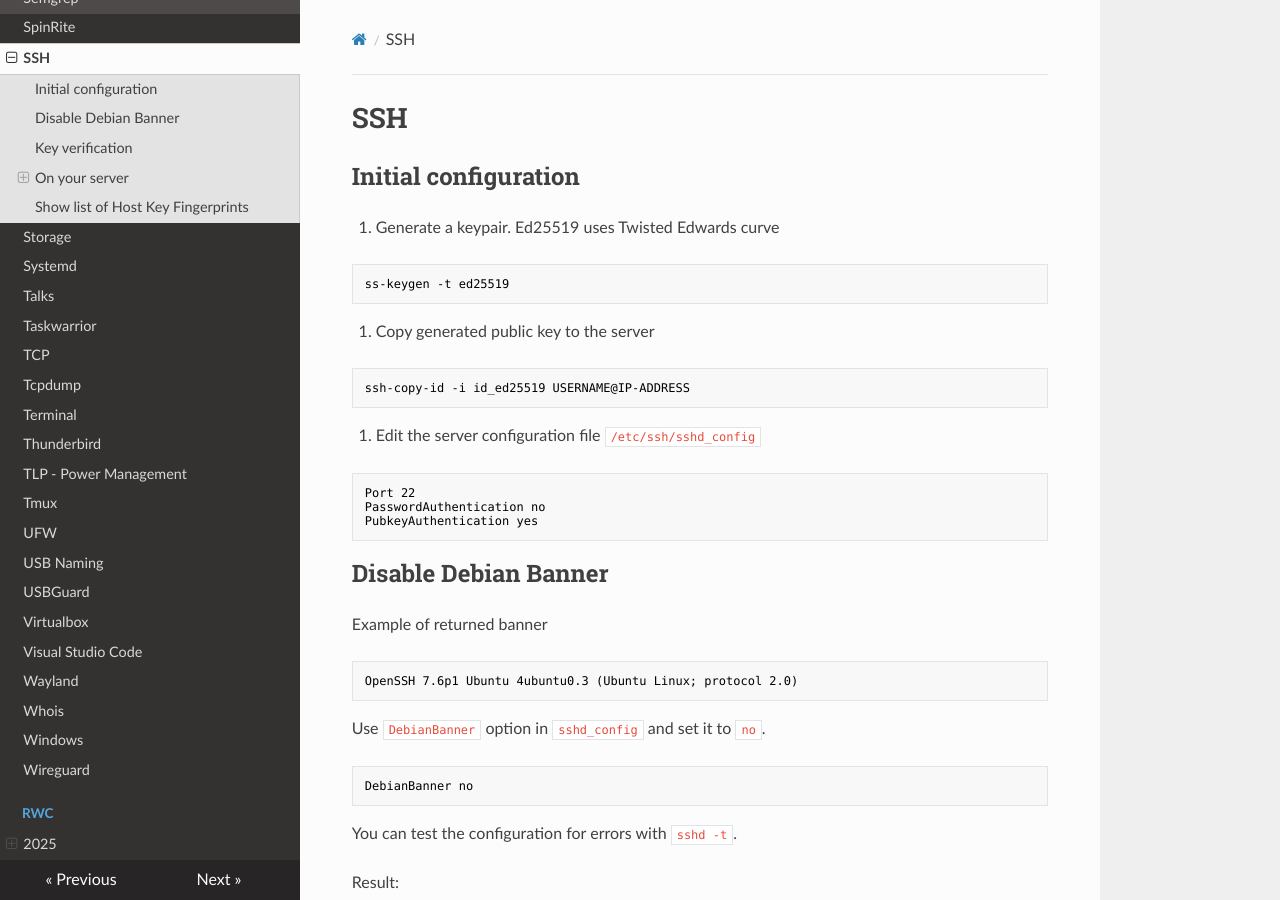
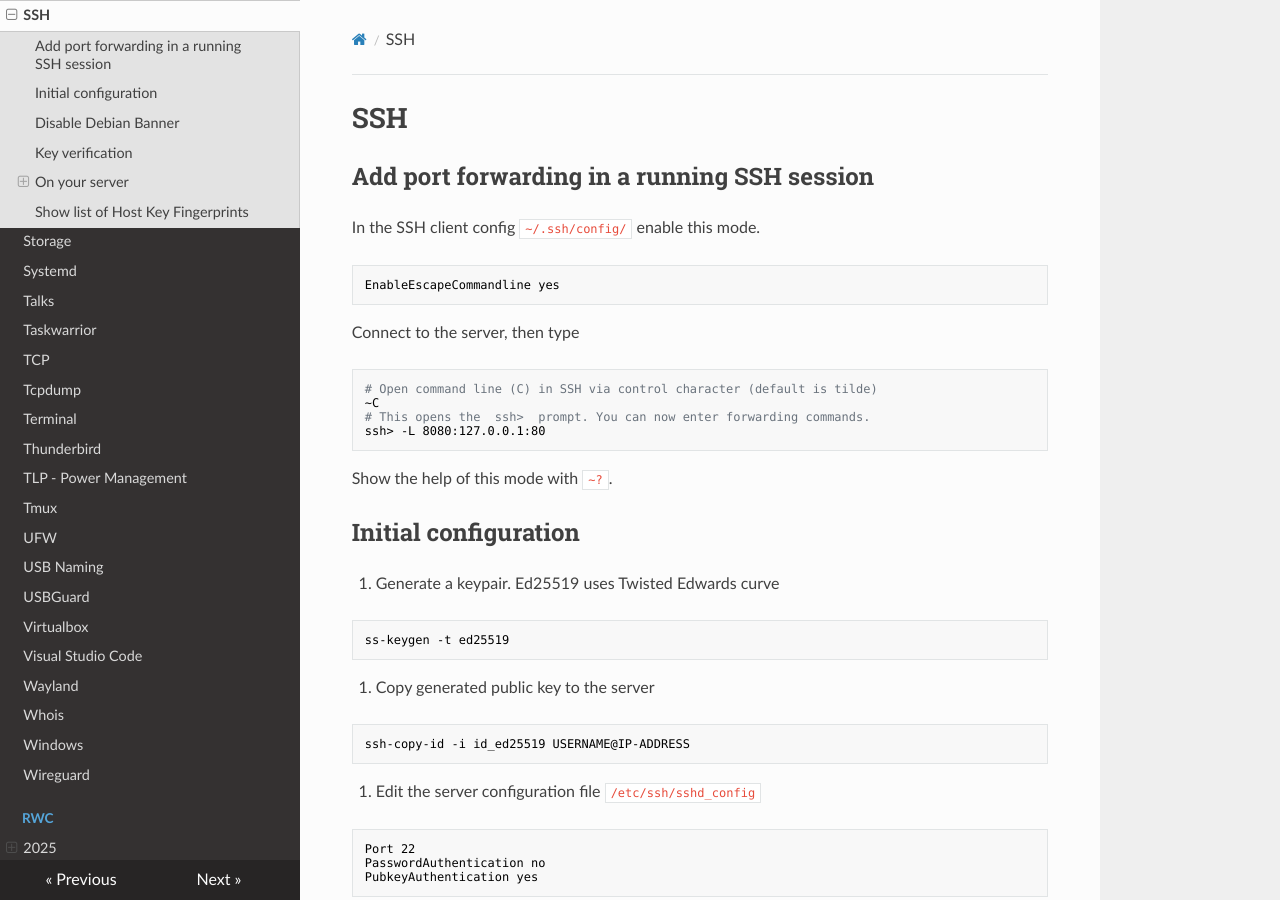
Before and after one commit to Maaxxs/wiki, an MkDocs documentation site: the page built from docs/ssh.md, in a window 1280 px wide and 900 px high. Built offline with MkDocs 1.6.1, drawn with Linux system fonts in a browser that asks for light colours; nearby versions of some CDN libraries.

Commit message:
ssh: add dynamic forward in existing session via EscapeComandline

````diff
--- a/docs/ssh.md
+++ b/docs/ssh.md
@@ -1,13 +1,23 @@
----
-title: "SSH"
-date:
-tags: ["wiki"]
-ShowLastUpdated: false
-toc: true
-draft: false
----
+# SSH
 
-# SSH
+## Add port forwarding in a running SSH session
+
+In the SSH client config `~/.ssh/config/` enable this mode.
+
+```conf
+EnableEscapeCommandline yes
+```
+
+Connect to the server, then type
+
+```sh
+# Open command line (C) in SSH via control character (default is tilde)
+~C
+# This opens the  ssh>  prompt. You can now enter forwarding commands.
+ssh> -L 8080:127.0.0.1:80
+```
+
+Show the help of this mode with `~?`.
 
 ## Initial configuration
 
````
